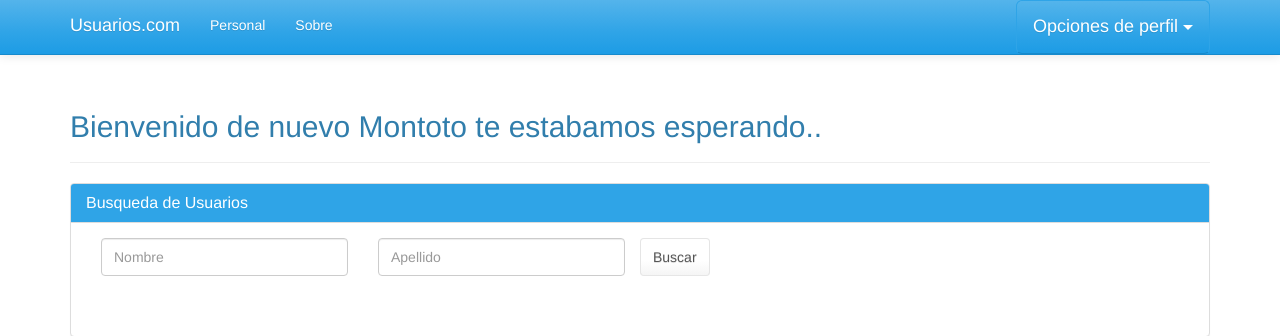
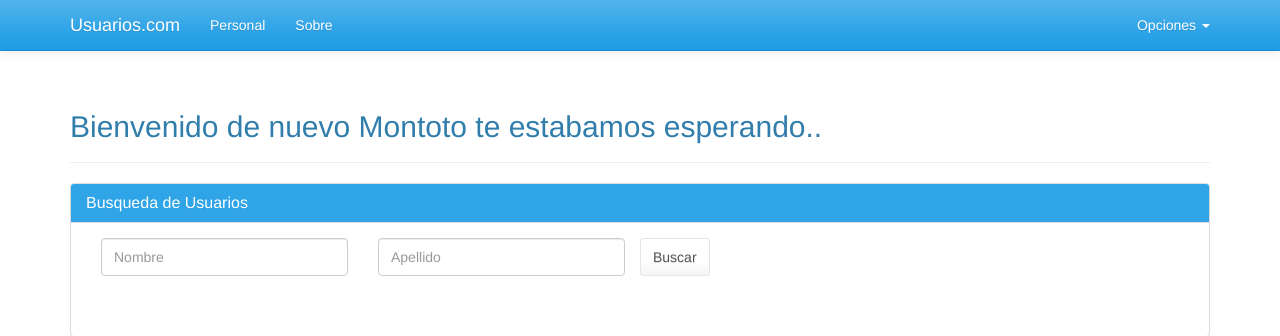
Before and after one commit to alanarza/Integrador, a PHP site: page /modulos/personal/AreaPersonal.php in a window 1280 px wide. Shown: the top 336 px of the page. Run offline with PHP 8.4, Linux system fonts and the light colour scheme; a user stored in the database is signed in.

Commit message:
Mejorado el boton opciones

```diff
--- a/modulos/personal/AreaPersonal.php
+++ b/modulos/personal/AreaPersonal.php
@@ -11,6 +11,7 @@
 
 <!DOCTYPE html>
 <html>
+
 <head>
 	<title>Bienvenido <?php echo $_SESSION['nombre'];?></title>
   <meta charset="utf-8">
@@ -19,13 +20,17 @@
     $(document).ready(function () {
         $('.dropdown-toggle').dropdown();
     });
-</script>
-<script src="../librerias/js/bootstrap.min.js"></script>
+  </script>
+  <script src="../librerias/js/bootstrap.min.js"></script>
 	<link href="../librerias/css/bootstrap.min.css" rel="stylesheet" media="screen">
 </head>
+
+
 <body>
-	    <div class="navbar navbar-default navbar-fixed-top" role="navigation">
+  <div class="container">
+	  <div class="navbar navbar-default navbar-fixed-top" role="navigation">
       <div class="container">
+
         <div class="navbar-header">
           <button type="button" class="navbar-toggle collapsed" data-toggle="collapse" data-target=".navbar-collapse">
             <span class="icon-bar"></span>
@@ -39,18 +44,27 @@
             <li class="#staff"><a href="#">Personal</a></li>
             <li><a href="#about">Sobre</a></li>
           </ul>
-          <ul class="nav  navbar-right">
-              <button type="button" data-toggle="dropdown" class="btn btn-lg btn-primary dropdown-toggle">Opciones de perfil   <span class="caret"></span></button>
+          <ul class="nav navbar-nav navbar-right">
+
+            <li class="dropdown">
+            <a class="dropdown-toggle" href="#" data-toggle="dropdown">
+              Opciones
+              <span class="caret"></span>
+            </a>
               <ul class="dropdown-menu">
-                <li><a href="Modificacion.php">Cambiar mis datos</a></li>
-                <li><a href="Baja.php">Eliminar mi perfil</a></li>
+                <li><a href="Modificacion.php">Cambiar mis Datos</a></li>
+                <li><a href="Baja.php">Eliminar mi Perfil</a></li>
                 <li class="divider"></li>
-                <li><a href="../publico/CONTconectarse.php?action=salir">Cerrar sesión</a></li>
+                <li><a href="../publico/CONTconectarse.php?action=salir">Cerrar Sesion</a></li>
               </ul>
+
+            </li>
+
           </ul>
         </div><!--/.nav-collapse -->
       </div>
     </div>
+  </div>
 
 
     <div class="container">
```
